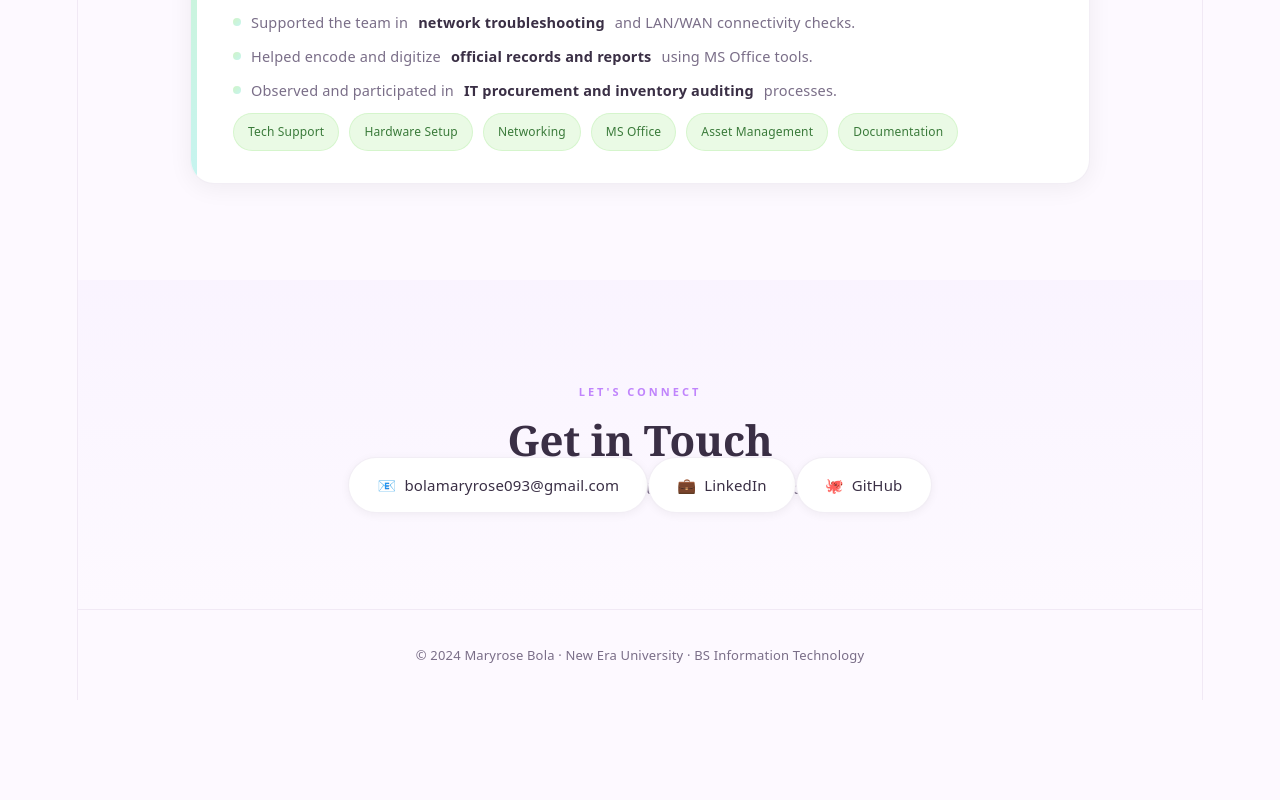
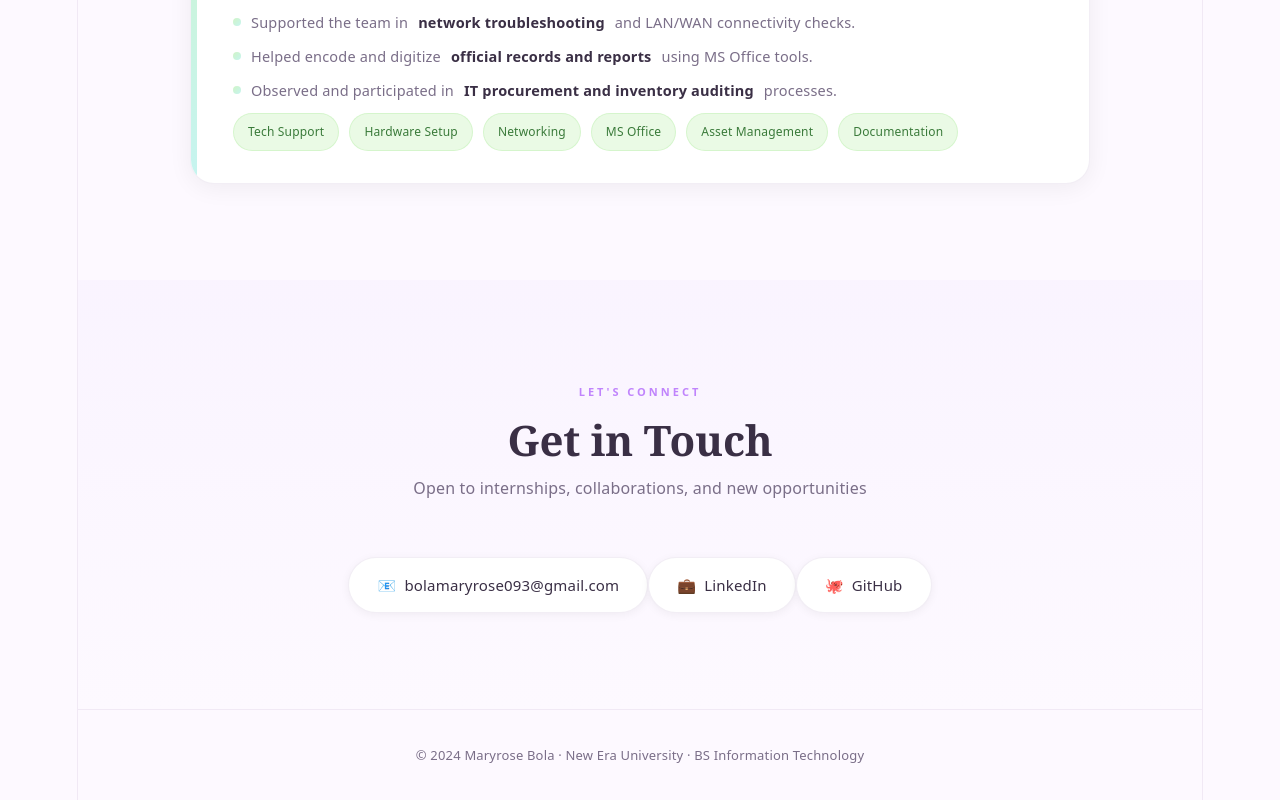
Before and after one commit to MariaRosa03/My_portfolio, a React (Vite) app: page / in a window 1280 px wide. Shown: the part 2899-3699 px from the top of the page. Before the commit the page ends 3599 px from the top, so only its background shows below. Built offline with nearby package versions, Linux system fonts and the light colour scheme.

Commit message:
update css V10

```diff
--- a/src/App.css
+++ b/src/App.css
@@ -575,9 +575,9 @@
 .contact-row {
   display: flex;
   flex-wrap: wrap;
-  gap: -100px;
+  gap: 0px;
   justify-content: center;
-  margin-top: -100px;
+  margin-top: 0px;
 }
 
 .contact-pill {
--- a/src/App.jsx
+++ b/src/App.jsx
@@ -289,7 +289,8 @@ export default function App() {
         <h2 className="section-title">Get in Touch</h2>
         <p className="section-sub">Open to internships, collaborations, and new opportunities</p>
         <div className="contact-row">
-          <a href="mailto:bolamaryrose093@gmail.com" className="contact-pill">
+          <a href="mailto:bolamaryrose093@gmail.com?subject=Let's%20Connect!&body=Hi%20Mary%20Rose,%0A%0AI'd%20like%20to%20get%20in%20touch%20with%20you.
+          " className="contact-pill">
             <span>📧</span> bolamaryrose093@gmail.com
           </a>
           <a href="https://www.linkedin.com/in/maryrose-bola/" className="contact-pill">
```
